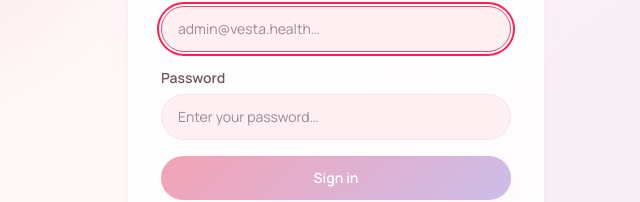
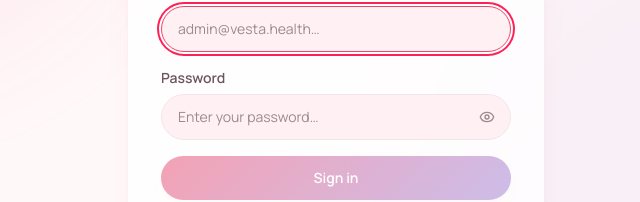
Before and after one commit to adibahsan/cycle-circle, a Next.js app in the folder apps/admin/: page /login in a window 1280 px wide. Shown: the part 364-566 px from the top of the page, without its empty margins (304-944 px from the left). Built offline with nearby package versions, Linux system fonts and the light colour scheme.

Commit message:
Fix missing eye icon in admin login

```diff
--- a/apps/admin/src/app/login/page.tsx
+++ b/apps/admin/src/app/login/page.tsx
@@ -2,6 +2,7 @@
 
 import { useState } from 'react'
 import { useRouter } from 'next/navigation'
+import { Eye, EyeOff } from 'lucide-react'
 import VestaLogo from '@/components/ui/VestaLogo'
 
 type FormState = 'idle' | 'loading' | 'error'
@@ -10,6 +11,7 @@ export default function AdminLoginPage() {
   const router = useRouter()
   const [email, setEmail] = useState('')
   const [password, setPassword] = useState('')
+  const [showPassword, setShowPassword] = useState(false)
   const [state, setState] = useState<FormState>('idle')
   const [errorMsg, setErrorMsg] = useState('')
 
@@ -87,9 +89,10 @@ export default function AdminLoginPage() {
               <label htmlFor="password" className="block text-sm font-semibold text-[var(--color-text-secondary)]">
                 Password
               </label>
+              <div className="relative">
                 <input
                   id="password"
-                type="password"
+                  type={showPassword ? 'text' : 'password'}
                   name="password"
                   autoComplete="current-password"
                   required
@@ -97,8 +100,21 @@ export default function AdminLoginPage() {
                   onChange={(e) => setPassword(e.target.value)}
                   placeholder="Enter your password…"
                   disabled={state === 'loading'}
-                className="w-full px-4 py-3 rounded-xl border border-[var(--color-border)] bg-[var(--color-bg-secondary)] text-[var(--color-text-primary)] text-sm placeholder:text-[var(--color-text-muted)] focus-visible:outline-none focus-visible:border-[var(--color-primary)] focus-visible:ring-2 focus-visible:ring-offset-2 focus-visible:ring-rose-500 transition-colors disabled:opacity-60"
+                  className="w-full px-4 py-3 pr-11 rounded-xl border border-[var(--color-border)] bg-[var(--color-bg-secondary)] text-[var(--color-text-primary)] text-sm placeholder:text-[var(--color-text-muted)] focus-visible:outline-none focus-visible:border-[var(--color-primary)] focus-visible:ring-2 focus-visible:ring-offset-2 focus-visible:ring-rose-500 transition-colors disabled:opacity-60"
                 />
+                <button
+                  type="button"
+                  onClick={() => setShowPassword((v) => !v)}
+                  disabled={state === 'loading'}
+                  aria-label={showPassword ? 'Hide password' : 'Show password'}
+                  className="absolute right-3 top-1/2 -translate-y-1/2 p-1 text-[var(--color-text-muted)] hover:text-[var(--color-text-secondary)] focus-visible:outline-none focus-visible:ring-2 focus-visible:ring-rose-500 rounded transition-colors disabled:opacity-60"
+                >
+                  {showPassword
+                    ? <EyeOff size={16} aria-hidden="true" />
+                    : <Eye size={16} aria-hidden="true" />
+                  }
+                </button>
+              </div>
             </div>
 
             {state === 'error' && (
```
Lines whose indentation alone changed are shown as unchanged.
